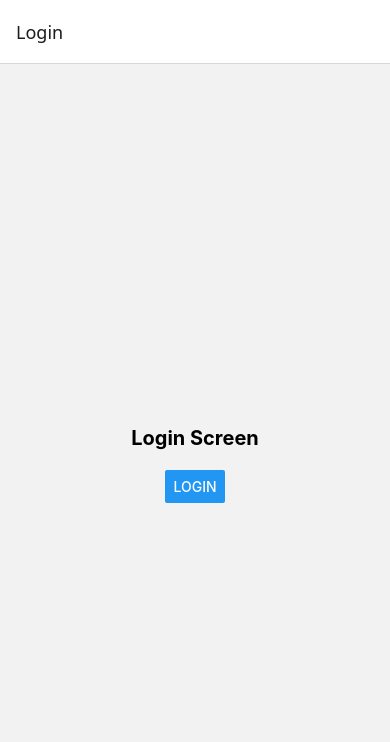
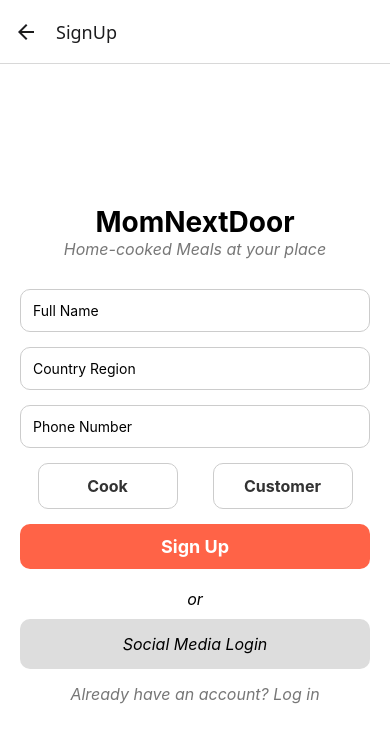
Before and after one commit to Madhurkr/momnextdoor1, a React Native app: screen /SignUp in a window 390 px wide. Shown: the top 742 px of the page. Built offline with nearby package versions, Linux system fonts and the light colour scheme.

Commit message:
Signup Iteration

```diff
--- a/src/navigation/AppNavigator.tsx
+++ b/src/navigation/AppNavigator.tsx
@@ -3,15 +3,19 @@ import { createStackNavigator } from "@react-navigation/stack";
 import { NavigationContainer } from "@react-navigation/native";
 import LoginScreen from "../screens/LoginScreen";
 import HomeScreen from "../screens/HomeScreen";
+import WelcomeScreen from "../screens/WelcomeScreen";
+import SignUpScreen from "../screens/SignUpScreen";
 
 const Stack = createStackNavigator();
 
 const AppNavigator = () => {
   return (
     <NavigationContainer>
-      <Stack.Navigator initialRouteName="Login">
+      <Stack.Navigator initialRouteName="Welcome">
         <Stack.Screen name="Login" component={LoginScreen} />
         <Stack.Screen name="Home" component={HomeScreen} />
+        <Stack.Screen name="Welcome" component={WelcomeScreen} />
+        <Stack.Screen name="SignUp" component={SignUpScreen} />
       </Stack.Navigator>
     </NavigationContainer>
   );
--- /dev/null
+++ b/src/screens/SignUpScreen.tsx
@@ -0,0 +1,195 @@
+import React, { useState } from "react";
+import { View, Text, TextInput, TouchableOpacity, StyleSheet, Alert } from "react-native";
+
+const SignUpScreen = ({ navigation }: any) => {
+  const [name, setName] = useState("");
+  const [country, setCountry] = useState("");
+  const [phoneNumber, setPhoneNumber] = useState("");
+  const [userType, setUserType] = useState(""); // "Cook" or "Customer"
+
+  const handleSignUp = () => {
+    if (!name || !country || !phoneNumber || !userType) {
+      Alert.alert("Error", "All fields are required!");
+      return;
+    }
+    Alert.alert("Success", "Account created successfully!");
+    navigation.navigate("Login");
+  };
+
+  return (
+    <View style={styles.container}>
+      {/* App Title */}
+      <View style={styles.header}>
+        <Text style={styles.appName}>MomNextDoor</Text>
+        <Text style={styles.tagline}>Home-cooked Meals at your place</Text>
+      </View>
+
+      {/* Name Input */}
+      <TextInput
+        style={styles.input}
+        placeholder="Full Name"
+        value={name}
+        onChangeText={setName}
+      />
+
+      {/* Country & Phone Number Input */}
+      <TextInput
+        style={styles.input}
+        placeholder="Country Region"
+        value={country}
+        onChangeText={setCountry}
+      />
+
+      <TextInput
+        style={styles.input}
+        placeholder="Phone Number"
+        keyboardType="phone-pad"
+        value={phoneNumber}
+        onChangeText={setPhoneNumber}
+      />
+
+      {/* User Type Selection */}
+      <View style={styles.userTypeContainer}>
+        <TouchableOpacity
+          style={[styles.userTypeButton, userType === "Cook" ? styles.selected : null]}
+          onPress={() => setUserType("Cook")}
+        >
+          <Text style={styles.userTypeText}>Cook</Text>
+        </TouchableOpacity>
+
+        <TouchableOpacity
+          style={[styles.userTypeButton, userType === "Customer" ? styles.selected : null]}
+          onPress={() => setUserType("Customer")}
+        >
+          <Text style={styles.userTypeText}>Customer</Text>
+        </TouchableOpacity>
+      </View>
+
+      {/* Document Upload for Cooks */}
+      {userType === "Cook" && (
+        <TouchableOpacity style={styles.uploadButton}>
+          <Text style={styles.uploadText}>Upload Documents</Text>
+        </TouchableOpacity>
+      )}
+
+      {/* Sign-Up Button */}
+      <TouchableOpacity style={styles.signUpButton} onPress={handleSignUp}>
+        <Text style={styles.signUpText}>Sign Up</Text>
+      </TouchableOpacity>
+
+      {/* OR Separator */}
+      <Text style={styles.orText}>or</Text>
+
+      {/* Social Media Login */}
+      <View style={styles.socialLoginContainer}>
+        <Text style={styles.socialLoginText}>Social Media Login</Text>
+      </View>
+
+      {/* Navigation to Login */}
+      <TouchableOpacity onPress={() => navigation.navigate("Login")}>
+        <Text style={styles.loginText}>Already have an account? Log in</Text>
+      </TouchableOpacity>
+    </View>
+  );
+};
+
+export default SignUpScreen;
+
+const styles = StyleSheet.create({
+  container: {
+    flex: 1,
+    justifyContent: "center",
+    alignItems: "center",
+    padding: 20,
+    backgroundColor: "#fff",
+  },
+  header: {
+    alignItems: "center",
+    marginBottom: 30,
+  },
+  appName: {
+    fontSize: 28,
+    fontWeight: "bold",
+  },
+  tagline: {
+    fontSize: 16,
+    fontStyle: "italic",
+    color: "#777",
+  },
+  input: {
+    width: "100%",
+    padding: 12,
+    borderWidth: 1,
+    borderColor: "#ccc",
+    borderRadius: 10,
+    marginBottom: 15,
+  },
+  userTypeContainer: {
+    flexDirection: "row",
+    justifyContent: "space-around",
+    width: "100%",
+    marginBottom: 15,
+  },
+  userTypeButton: {
+    padding: 12,
+    borderWidth: 1,
+    borderColor: "#ccc",
+    borderRadius: 10,
+    width: "40%",
+    alignItems: "center",
+  },
+  selected: {
+    backgroundColor: "#ff6347",
+    borderColor: "#ff6347",
+  },
+  userTypeText: {
+    fontSize: 16,
+    fontWeight: "bold",
+    color: "#333",
+  },
+  uploadButton: {
+    backgroundColor: "#ddd",
+    padding: 12,
+    borderRadius: 10,
+    marginBottom: 15,
+  },
+  uploadText: {
+    fontSize: 16,
+    color: "#333",
+  },
+  signUpButton: {
+    width: "100%",
+    paddingVertical: 12,
+    backgroundColor: "#ff6347",
+    alignItems: "center",
+    borderRadius: 10,
+    marginBottom: 10,
+  },
+  signUpText: {
+    color: "#fff",
+    fontSize: 18,
+    fontWeight: "bold",
+  },
+  orText: {
+    fontSize: 16,
+    marginVertical: 10,
+    fontStyle: "italic",
+  },
+  socialLoginContainer: {
+    width: "100%",
+    paddingVertical: 15,
+    backgroundColor: "#ddd",
+    borderRadius: 10,
+    alignItems: "center",
+    marginBottom: 15,
+  },
+  socialLoginText: {
+    fontSize: 16,
+    fontStyle: "italic",
+  },
+  loginText: {
+    fontSize: 16,
+    fontStyle: "italic",
+    color: "#777",
+  },
+});
--- /dev/null
+++ b/src/screens/WelcomeScreen.tsx
@@ -0,0 +1,162 @@
+import React, { useState } from "react";
+import { View, Text, StyleSheet, TouchableOpacity, TextInput } from "react-native";
+import RNPickerSelect from "react-native-picker-select";
+
+const countries = [
+  { label: "United States (+1)", value: "+1" },
+  { label: "Canada (+1)", value: "+1" },
+  { label: "United Kingdom (+44)", value: "+44" },
+  { label: "India (+91)", value: "+91" },
+  { label: "Australia (+61)", value: "+61" },
+  { label: "Germany (+49)", value: "+49" },
+  { label: "France (+33)", value: "+33" },
+  { label: "Brazil (+55)", value: "+55" },
+];
+
+const WelcomeScreen = ({ navigation }) => {
+  const [phoneCode, setPhoneCode] = useState("");
+  const [phoneNumber, setPhoneNumber] = useState("");
+
+  const handleLogin = () => {
+    if (!phoneCode || !phoneNumber) {
+      alert("Please select a country code and enter a phone number.");
+      return;
+    }
+    alert(`Logging in with ${phoneCode} ${phoneNumber}...`);
+  };
+
+  return (
+    <View style={styles.container}>
+      <View style={styles.header}>
+        <Text style={styles.appName}>MomNextDoor</Text>
+        <Text style={styles.tagline}>Home-cooked Meals at your place</Text>
+      </View>
+
+      <Text style={styles.label}>Country Code</Text>
+      <View style={styles.pickerContainer}>
+        <RNPickerSelect
+          onValueChange={(value) => setPhoneCode(value)}
+          items={countries}
+          placeholder={{ label: "Select your country code...", value: null }}
+          style={{
+            inputIOS: styles.pickerInput,
+            inputAndroid: styles.pickerInput,
+          }}
+        />
+      </View>
+
+      <Text style={styles.label}>Phone Number</Text>
+      <TextInput
+        style={styles.input}
+        placeholder="Enter phone number"
+        keyboardType="phone-pad"
+        value={phoneNumber}
+        onChangeText={setPhoneNumber}
+      />
+
+      <TouchableOpacity style={styles.continueButton} onPress={handleLogin}>
+        <Text style={styles.continueText}>Continue</Text>
+      </TouchableOpacity>
+
+      <Text style={styles.orText}>or</Text>
+
+      <View style={styles.socialLoginContainer}>
+        <Text style={styles.socialLoginText}>Social Media Login</Text>
+      </View>
+
+      <TouchableOpacity onPress={() => navigation.navigate("SignUp")}>
+        <Text style={styles.signupText}>Don't have a login? Sign up</Text>
+      </TouchableOpacity>
+    </View>
+  );
+};
+
+export default WelcomeScreen;
+
+const styles = StyleSheet.create({
+  container: {
+    flex: 1,
+    justifyContent: "center",
+    alignItems: "center",
+    padding: 20,
+    backgroundColor: "#fff",
+  },
+  header: {
+    alignItems: "center",
+    marginBottom: 30,
+  },
+  appName: {
+    fontSize: 28,
+    fontWeight: "bold",
+  },
+  tagline: {
+    fontSize: 16,
+    fontStyle: "italic",
+    color: "#777",
+  },
+  label: {
+    fontSize: 16,
+    fontWeight: "bold",
+    marginBottom: 5,
+    alignSelf: "flex-start",
+  },
+  pickerContainer: {
+    width: "100%",
+    borderWidth: 1,
+    borderColor: "#ccc",
+    borderRadius: 10,
+    paddingVertical: 12,
+    paddingHorizontal: 15,
+    marginBottom: 15,
+    backgroundColor: "#f9f9f9",
+  },
+  pickerInput: {
+    fontSize: 16,
+    color: "#333",
+  },
+  input: {
+    width: "100%",
+    height: 50,
+    borderWidth: 1,
+    borderColor: "#ccc",
+    borderRadius: 10,
+    paddingHorizontal: 15,
+    fontSize: 16,
+    marginBottom: 15,
+  },
+  continueButton: {
+    width: "100%",
+    paddingVertical: 12,
+    borderWidth: 2,
+    borderColor: "#ffcc00",
+    alignItems: "center",
+    borderRadius: 10,
+    marginBottom: 10,
+  },
+  continueText: {
+    fontSize: 18,
+    fontWeight: "bold",
+  },
+  orText: {
+    fontSize: 16,
+    marginVertical: 10,
+    fontStyle: "italic",
+  },
+  socialLoginContainer: {
+    width: "100%",
+    paddingVertical: 15,
+    backgroundColor: "#ddd",
+    borderRadius: 10,
+    alignItems: "center",
+    marginBottom: 15,
+  },
+  socialLoginText: {
+    fontSize: 16,
+    fontStyle: "italic",
+  },
+  signupText: {
+    fontSize: 16,
+    fontStyle: "italic",
+    color: "#777",
+  },
+});
```
Also changed, not shown: package.json (+12 -3 lines), 1 other file (tests, documents, lock files or other folders).
